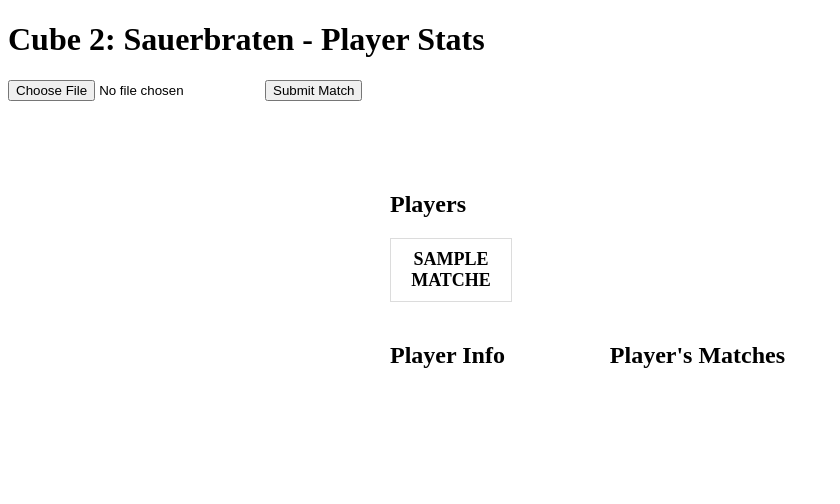
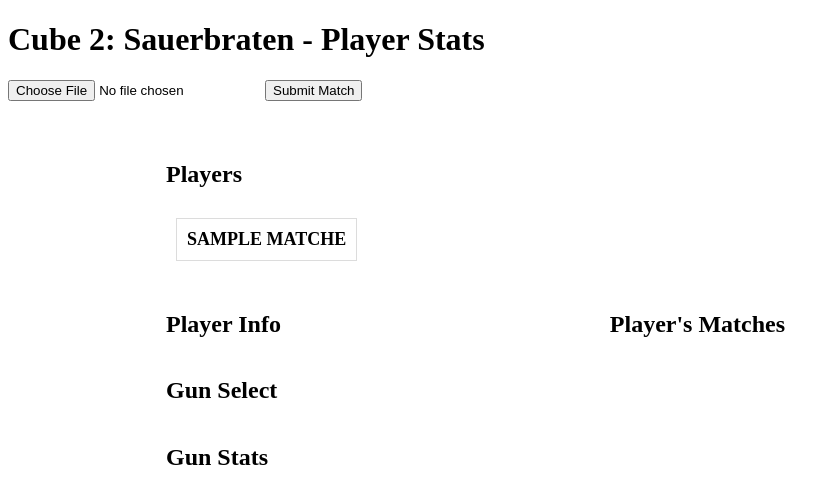
Before and after one commit to SamGershkovich/sauer-stats, a PHP site: page / in a window 1280 px wide. Shown: the top 504 px of the page, without its empty margins (0-840 px from the left). Run offline with PHP 8.4, Linux system fonts and the light colour scheme; tables that the repository leaves empty or names only in its code hold one stand-in row (values such as "Sample post"); data that the repository does not hold is empty.

Commit message:
Match View & Gun Stats

```diff
--- a/index.php
+++ b/index.php
@@ -1,5 +1,13 @@
 <!DOCTYPE html>
 <html lang="en">
+
+<?php
+try {
+    $dbh = new PDO("mysql:host=localhost;dbname=samgersh", "root", "7y_6V*87$#");
+} catch (Exception $e) {
+    die("ERROR. Couldn't get DB Connection. " . $e->getMessage());
+}
+?>
 
 <head>
     <meta charset="UTF-8">
@@ -9,31 +17,30 @@
     <script src="https://code.jquery.com/jquery-3.6.0.min.js" integrity="sha256-/xUj+3OJU5yExlq6GSYGSHk7tPXikynS7ogEvDej/m4=" crossorigin="anonymous"></script>
     <!-- <script src="main.js"></script> -->
     <style>
-        * {
-            /* border: 1px solid gainsboro; */
-        }
-
         #player-select {
             padding: 20px;
             display: block;
             margin: auto;
-            margin-top: 50px;
-            width: 500px;
+            margin-top: 20px;
+            width: 75%;
         }
 
-        .player-container {
+        .player-container,
+        .gun-container {
             padding: 10px;
-            width: 100px;
+            width: fit-content;
             font-size: 18px;
             font-weight: 600;
             text-transform: uppercase;
             text-align: center;
             border: 1px solid gainsboro;
             transition: all 0.2s;
-
+            display: inline-block;
+            margin: 10px;
         }
 
-        .player-container:hover {
+        .player-container:hover,
+        .gun-container:hover {
             background: #c1ffd7;
             color: black;
             transform: scaleX(1.05) scaleY(1.05);
@@ -48,7 +55,14 @@
         #stats-grid {
             display: grid;
             grid-auto-flow: column;
-            width: 500px;
+            width: 75%;
+            margin: auto;
+            text-transform: capitalize;
+        }
+
+        #gun-grid {
+            display: grid;
+            width: 75%;
             margin: auto;
             text-transform: capitalize;
         }
@@ -68,6 +82,11 @@
         .tie {
             color: gray;
         }
+
+        .selected,
+        .selected-gun {
+            background: #c1ffd7;
+        }
     </style>
 </head>
 
@@ -83,11 +102,6 @@
             <h2>Players</h2>
 
             <?php
-            try {
-                $dbh = new PDO("mysql:host=localhost;dbname=samgersh", "root", "7y_6V*87$#");
-            } catch (Exception $e) {
-                die("ERROR. Couldn't get DB Connection. " . $e->getMessage());
-            }
             $cmd = "select player_name from sauer_matches group by player_name";
             $stmt = $dbh->prepare($cmd);
             $success = $stmt->execute([]);
@@ -113,6 +127,32 @@
                 </div>
             </div>
         </div>
+
+        <div id='gun-grid'>
+            <div id='gun-select'>
+                <h2>Gun Select</h2>
+                <div id='gun-select-grid'>
+                    <?php
+                    $cmd = "select * from sauer_matches LIMIT 1";
+                    $stmt = $dbh->prepare($cmd);
+                    $success = $stmt->execute([]);
+
+                    $row = $stmt->fetch();
+                    $guns = json_decode($row['gun_hits']);
+
+                    foreach ($guns as $gun => $val) {
+                        echo '<div class="gun-container">' . $gun . '</div>';
+                    }
+                    ?>
+                </div>
+            </div>
+            <div id='gun-stats'>
+                <h2>Gun Stats</h2>
+                <div id='gun-stats-grid'>
+
+                </div>
+            </div>
+        </div>
     </div>
     <script>
         window.addEventListener("load", function() {
@@ -120,6 +160,8 @@
             let date;
             let gunShots;
             let gunHits;
+            let selectedPlayer = "";
+            let playerMatches = null;
 
             document.getElementById('inputfile').addEventListener('change', function() {
                 var fr = new FileReader();
@@ -184,7 +226,14 @@
 
             document.querySelectorAll(".player-container").forEach(function(el) {
                 el.addEventListener("click", function() {
+
+                    try {
+                        document.querySelector(".selected").classList.remove("selected");
+                    } catch {}
+                    el.classList.add("selected");
+
                     let name = el.innerHTML.trim();
+                    selectedPlayer = name;
                     $.post({
                         type: "POST",
                         url: 'get_player_info.php',
@@ -193,7 +242,8 @@
                         },
                         success: function(response) {
 
-                            let playerMatches = JSON.parse(response);
+                            playerMatches = JSON.parse(response);
+
                             //console.log(playerMatches);
                             let info = {
                                 "Total Games": 0,
@@ -248,11 +298,10 @@
                             document.querySelector("#player-info-grid").innerHTML = output;
 
                             output = "";
-                            playerMatches.map(match => output += "<div class='" + match['win_state'] + "'>Match ID: " + match['id'] + " - " + match['win_state'] + "</div><br>");
+                            playerMatches.map(match => output += "<a href='/sauer/match.php?id=" + match['id'] + "' class='" + match['win_state'] + "'>Match ID: " + match['id'] + " - " + match['win_state'] + "</a><br>");
                             document.querySelector("#player-match-grid").innerHTML = output;
 
                             //TODO: Make match view - player matches will be clickable
-                            //TODO: Add individual gun stats
                             //TODO: Add images for maps and guns
                             //TODO: Add cool graphs :)
                             //TODO: sexify
@@ -263,6 +312,56 @@
                 })
             })
 
+            document.querySelectorAll(".gun-container").forEach(function(el) {
+                el.addEventListener("click", function() {
+
+                    try {
+                        document.querySelector(".selected-gun").classList.remove("selected-gun");
+                    } catch {}
+                    el.classList.add("selected-gun");
+
+                    let gun = el.innerHTML;
+
+                    let info = {
+                        "Total Shots": 0,
+                        "Total Hits": 0,
+                        "Accuracy": 0,
+                        "Average Shots": 0,
+                        "Average Hits": 0,
+                        "Average Accuracy": 0,
+                    }
+
+
+                    playerMatches.map(match => info["Total Shots"] += getShots(match, gun));
+                    playerMatches.map(match => info["Total Hits"] += getHits(match, gun));
+
+                    info["Accuracy"] = parseFloat((info["Total Hits"] / Math.max(info["Total Shots"], 1) * 100).toFixed(2));
+                    info["Average Shots"] = parseFloat((info["Total Shots"] / playerMatches.length).toFixed(2));
+                    info["Average Hits"] = parseFloat((info["Total Hits"] / playerMatches.length).toFixed(2));
+
+                    playerMatches.map(match => info["Average Accuracy"] += parseInt((getHits(match, gun) * 100) / Math.max(getShots(match, gun), 1)));
+                    info["Average Accuracy"] = parseFloat((info["Average Accuracy"] / playerMatches.length).toFixed(2));
+
+                    let output = "";
+                    Object.keys(info).map(function(key, index) {
+                        output += "<div>" + key + ": " + info[key] + "</div>"
+                    });
+                    document.querySelector("#gun-stats-grid").innerHTML = output;
+                })
+            })
+
+            function getHits(match, gun) {
+                gun = gun.toLowerCase()
+                let hits = JSON.parse(match['gun_hits']);
+                return parseInt(hits[gun]);
+            }
+
+            function getShots(match, gun) {
+                gun = gun.toLowerCase()
+                let shots = JSON.parse(match['gun_shots']);
+                return parseInt(shots[gun]);
+            }
+
 
         })
     </script>
```
Also changed, not shown: match.php (added, +252 -0 lines).
